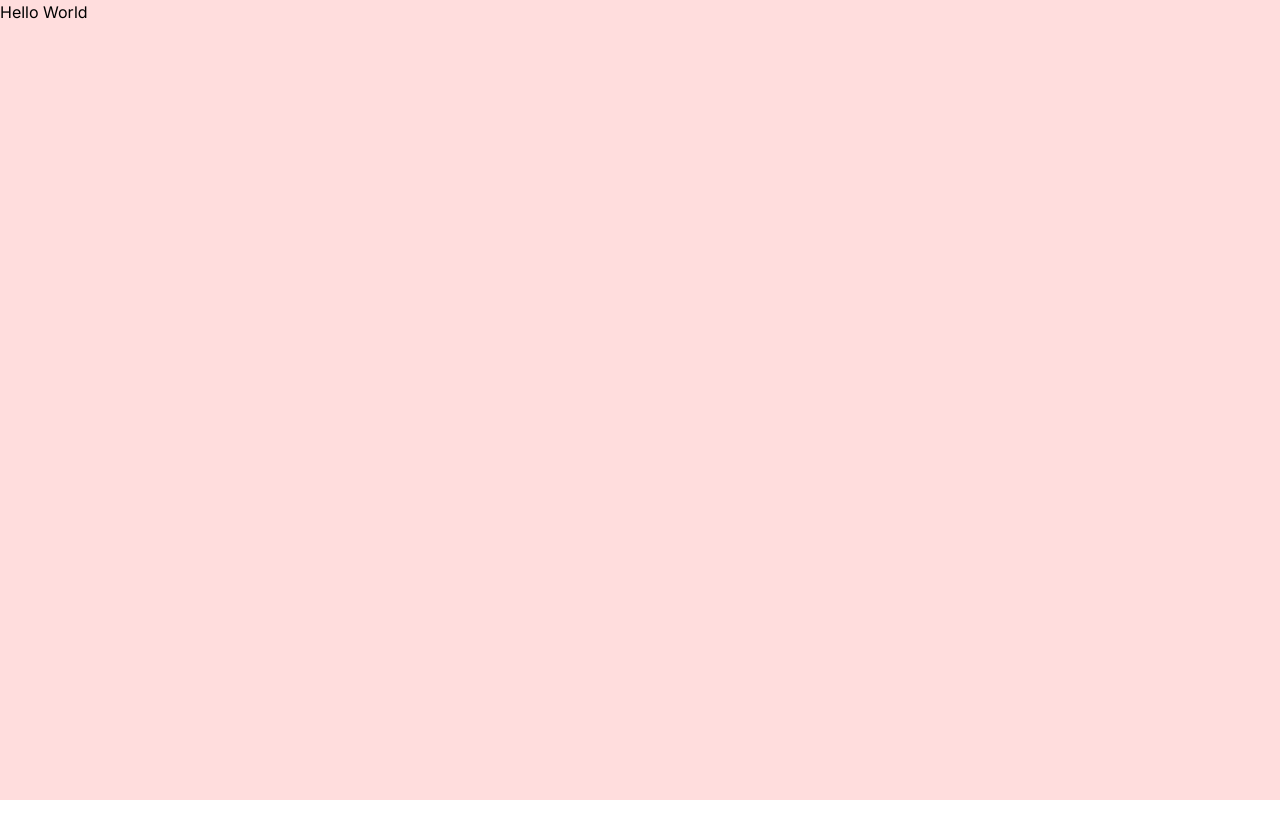
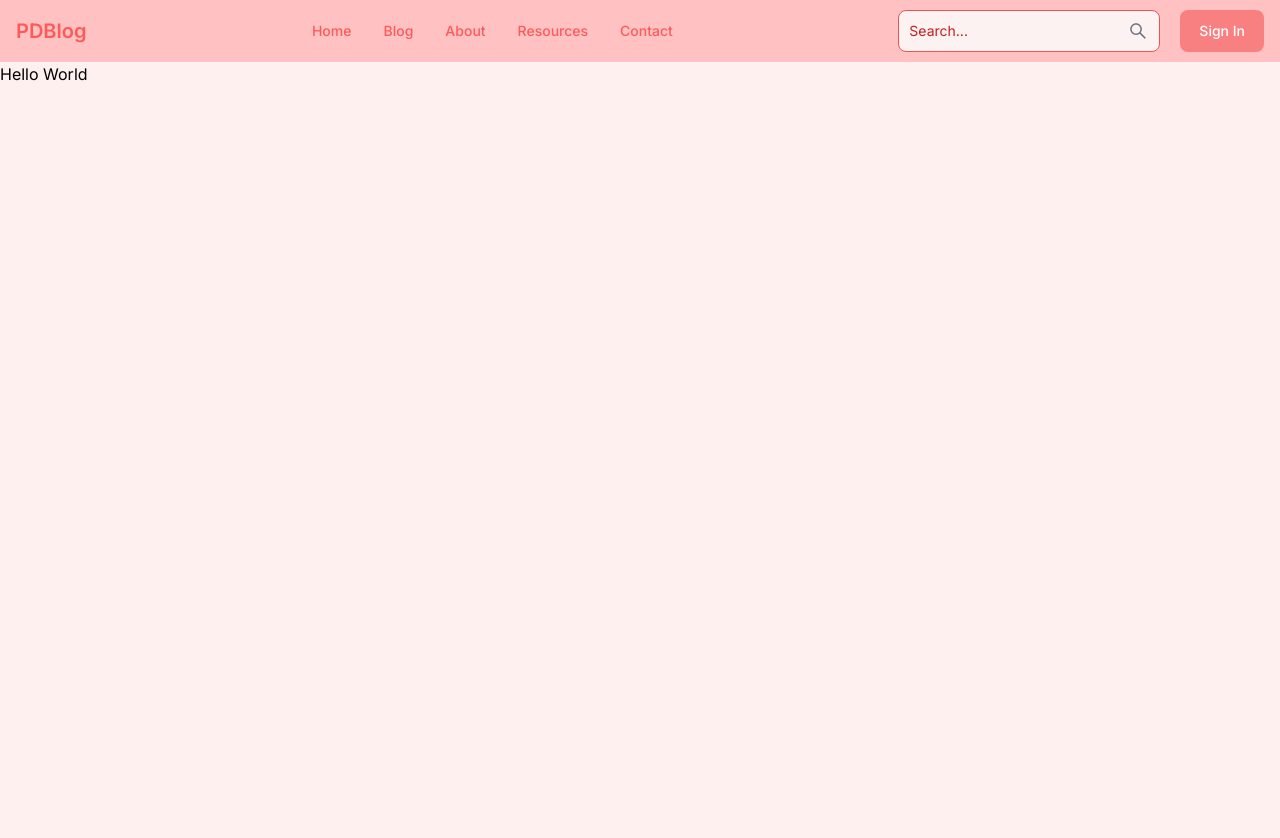
Before and after one commit to prasenjitpriyan/techIntuitive, a Next.js app: page / in a window 1280 px wide. Shown: the top 838 px of the page. Before the commit the page ends 800 px from the top, so only its background shows below. Built offline with nearby package versions, Linux system fonts and the light colour scheme.

Commit message:
Navbar added

```diff
--- a/src/app/layout.js
+++ b/src/app/layout.jsx
@@ -1,5 +1,6 @@
 import { Inter } from "next/font/google";
 import "../assets/styles/globals.css";
+import Header from "@/components/Navbar";
 
 const inter = Inter({ subsets: ["latin"] });
 
@@ -14,7 +15,10 @@ export const metadata = {
 export default function RootLayout({ children }) {
   return (
     <html lang="en">
-      <body className={inter.className}>{children}</body>
+      <body className={inter.className}>
+        <Header />
+        {children}
+      </body>
     </html>
   );
 }
--- a/src/app/page.js
+++ b/src/app/page.jsx
@@ -2,7 +2,7 @@ import Image from "next/image";
 
 export default function Home() {
   return (
-    <main className="min-h-screen bg-myColors-100">
+    <main className="min-h-screen bg-myColors-50">
       <h1 className="">Hello World</h1>
     </main>
   );
--- /dev/null
+++ b/src/components/Navbar.jsx
@@ -0,0 +1,109 @@
+"use client";
+
+import React, { useState } from "react";
+import {
+  Avatar,
+  Dropdown,
+  DropdownDivider,
+  DropdownHeader,
+  DropdownItem,
+  Navbar,
+  NavbarBrand,
+  NavbarCollapse,
+  NavbarLink,
+  NavbarToggle,
+  Button,
+  TextInput,
+} from "flowbite-react";
+import { AiOutlineSearch } from "react-icons/ai";
+
+const Header = () => {
+  const [currentUser, setCurrentUser] = useState(false);
+
+  return (
+    <Navbar fluid className="bg-myColors-200">
+      <NavbarBrand href="/">
+        <h1 className="self-center whitespace-nowrap text-xl font-semibold text-myColors-400">
+          PDBlog
+        </h1>
+      </NavbarBrand>
+      <div className="flex md:order-2">
+        <div className="flex gap-5">
+          <form>
+            <TextInput
+              type="text"
+              placeholder="Search..."
+              rightIcon={AiOutlineSearch}
+              className="hidden lg:inline"
+              color={"failure"}
+            />
+          </form>
+          {!currentUser ? (
+            <Button className="bg-red-400">Sign In</Button>
+          ) : (
+            <Dropdown
+              className="bg-myColors-200"
+              arrowIcon={false}
+              inline
+              label={
+                <Avatar
+                  alt="User settings"
+                  img="https://flowbite.com/docs/images/people/profile-picture-5.jpg"
+                  rounded
+                />
+              }
+            >
+              <DropdownHeader className="bg-myColors-200 hover:bg-myColors-300">
+                <span className="block text-sm">Bonnie Green</span>
+                <span className="block truncate text-sm font-medium">
+                  name@flowbite.com
+                </span>
+              </DropdownHeader>
+              <DropdownItem clas>Dashboard</DropdownItem>
+              <DropdownItem>Settings</DropdownItem>
+              <DropdownItem>Earnings</DropdownItem>
+              <DropdownDivider />
+              <DropdownItem>Sign out</DropdownItem>
+            </Dropdown>
+          )}
+
+          <NavbarToggle className="text-myColors-400 bg-myColors-200 hover:bg-myColors-100" />
+        </div>
+      </div>
+      <NavbarCollapse className="text-myColors-400">
+        <NavbarLink
+          href="/"
+          className="text-myColors-400 border-myColors-400 hover:text-myColors-500"
+        >
+          Home
+        </NavbarLink>
+        <NavbarLink
+          href="/blog"
+          className="text-myColors-400 border-myColors-400 hover:text-myColors-500"
+        >
+          Blog
+        </NavbarLink>
+        <NavbarLink
+          href="/about"
+          className="text-myColors-400 border-myColors-400 hover:text-myColors-500"
+        >
+          About
+        </NavbarLink>
+        <NavbarLink
+          href="/resources"
+          className="text-myColors-400 border-myColors-400 hover:text-myColors-500"
+        >
+          Resources
+        </NavbarLink>
+        <NavbarLink
+          href="contact"
+          className="text-myColors-400 border-myColors-400 hover:text-myColors-500"
+        >
+          Contact
+        </NavbarLink>
+      </NavbarCollapse>
+    </Navbar>
+  );
+};
+
+export default Header;
--- a/tailwind.config.js
+++ b/tailwind.config.js
@@ -1,9 +1,12 @@
+const flowbite = require("flowbite-react/tailwind");
+
 /** @type {import('tailwindcss').Config} */
 module.exports = {
   content: [
     "./src/pages/**/*.{js,ts,jsx,tsx,mdx}",
     "./src/components/**/*.{js,ts,jsx,tsx,mdx}",
     "./src/app/**/*.{js,ts,jsx,tsx,mdx}",
+    flowbite.content(),
   ],
   darkMode: "class",
   theme: {
@@ -24,5 +27,5 @@ module.exports = {
     },
     extend: {},
   },
-  plugins: [],
+  plugins: [flowbite.plugin()],
 };
```
Also changed, not shown: package.json (+6 -4 lines), 1 other file (tests, documents, lock files or other folders).
